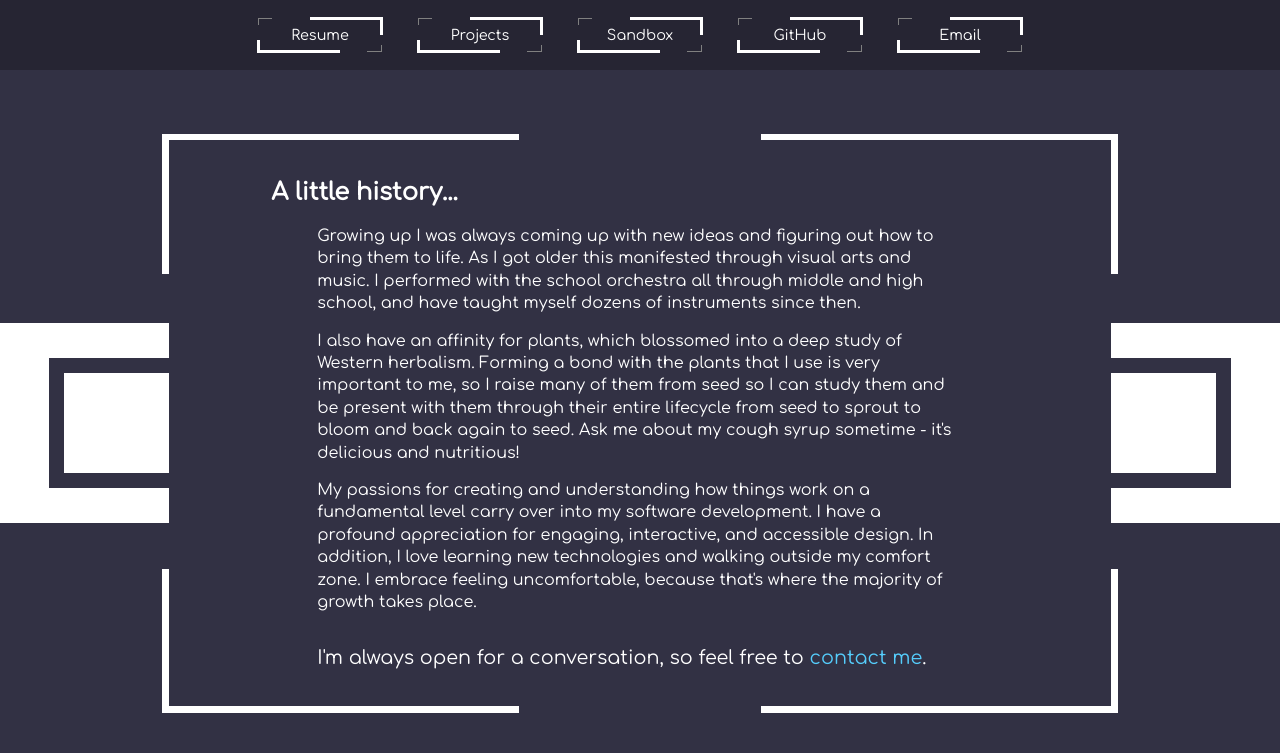
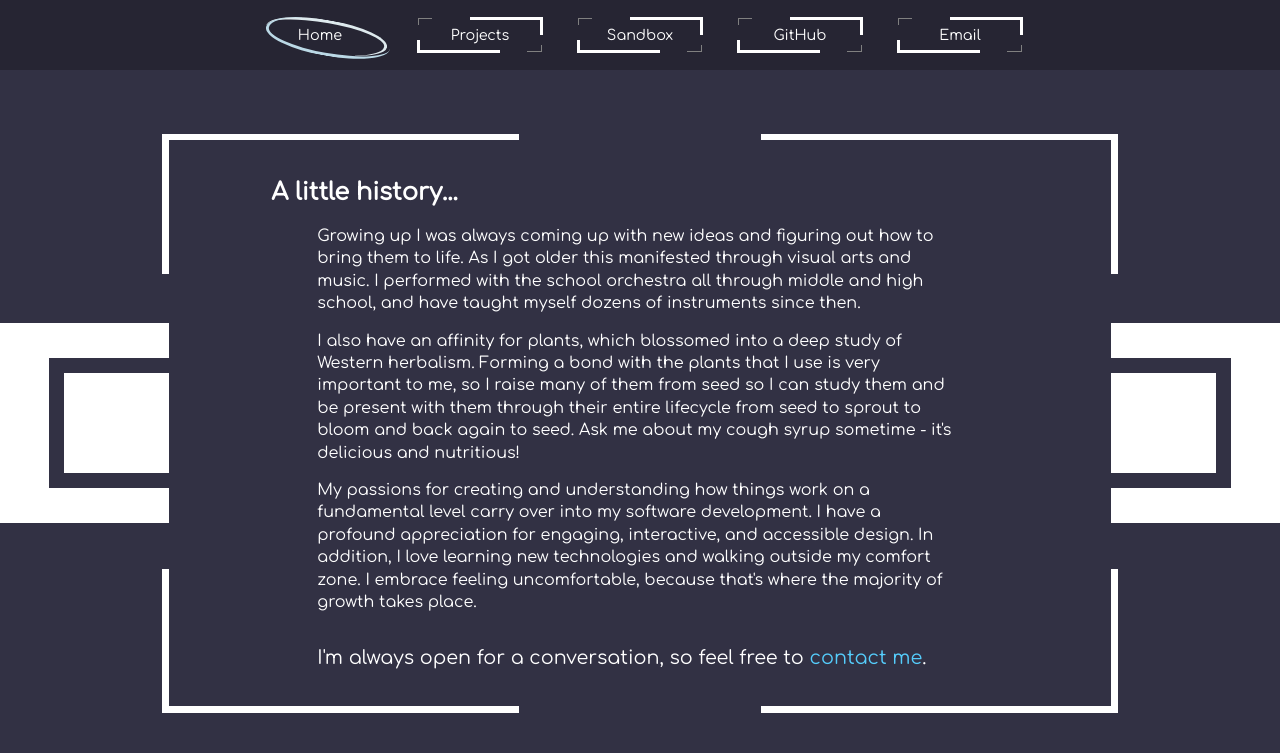
Before and after one commit to awrennuit/full-stack-software-developer-portfolio, a React (Create React App) app: page /main in a window 1280 px wide. Shown: the top 753 px of the page. Built offline with nearby package versions, Linux system fonts and the light colour scheme.

Commit message:
updated button titled

```diff
--- a/src/components/Header/Header.js
+++ b/src/components/Header/Header.js
@@ -51,10 +51,12 @@ export default function Header() {
         </div>
       </div> */}
       <div>
-        <button className="header-btn" onClick={()=>(history.push('/resume'))}>
+        <button
+          className={location === '/main' ? 'header-btn-here' : 'header-btn'}
+          onClick={location !== '/main' ? ()=>(history.push('/main')) : ''}>
           <span className="header-btn-corner-one"></span>
           <span className="header-btn-corner-two"></span>
-          Resume
+          Home
         </button>
         <button
           className={location === '/projects' ? 'header-btn-here' : 'header-btn'}
```
